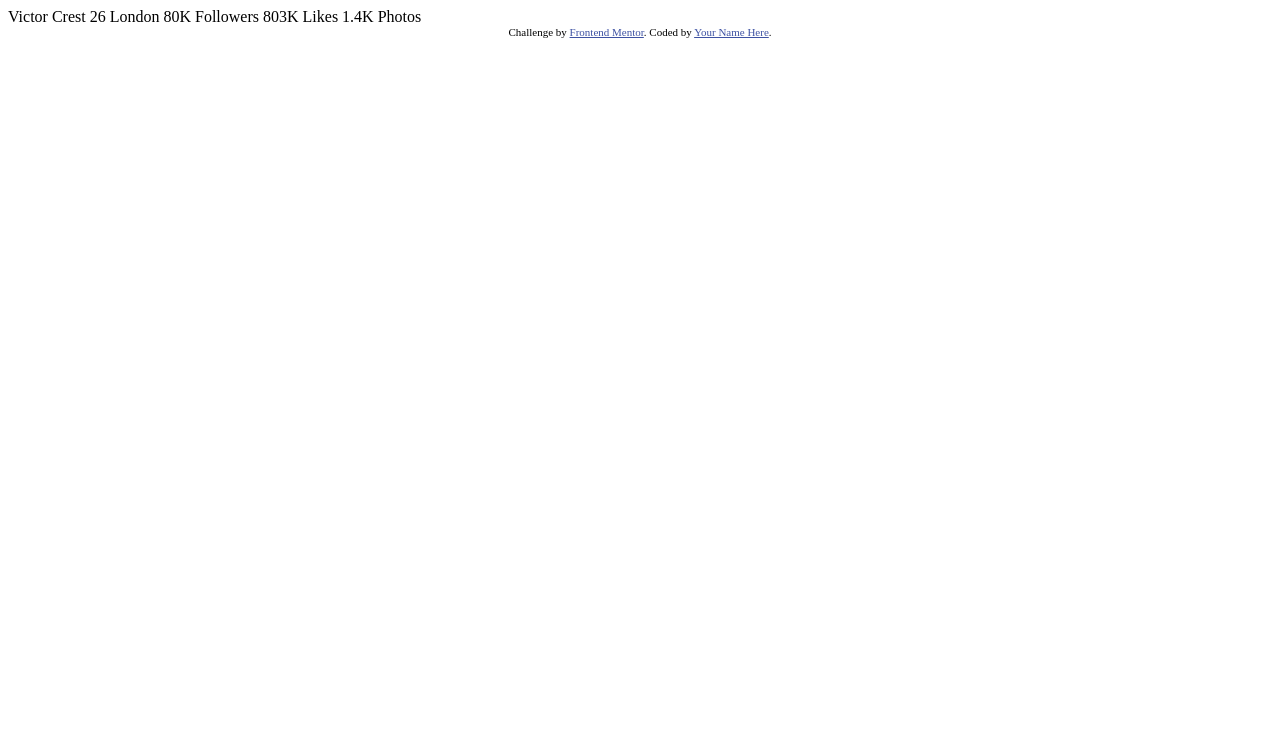
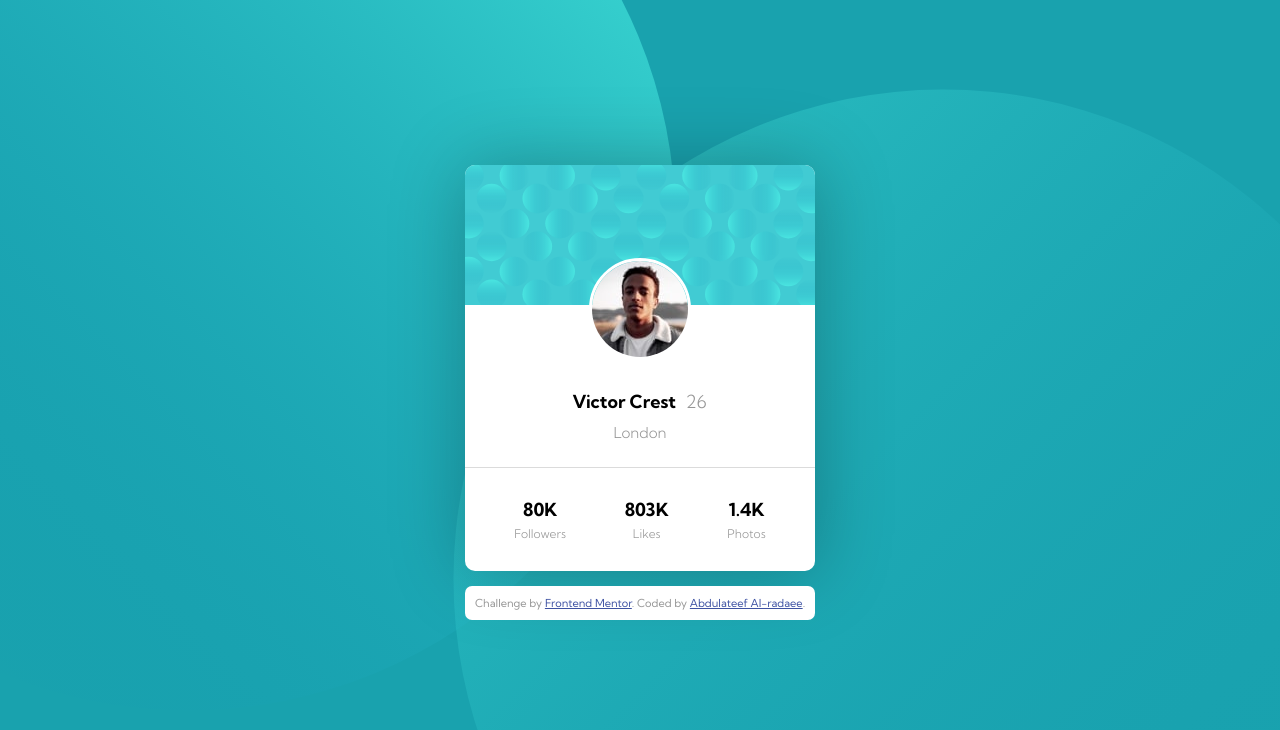
Before and after one commit to Abdulateef-Muhammad/card-profile-frontend-mentor, a plain HTML site: page index.html in a window 1280 px wide. Drawn offline with Linux system fonts and the light colour scheme.

Commit message:
finish my first challenge on Frontend Mentor

```diff
--- /dev/null
+++ b/css/style.css
@@ -0,0 +1,115 @@
+@import url("https://fonts.googleapis.com/css2?family=Kumbh+Sans:wght@300;400;700&display=swap");
+
+/* common Styling */
+* {
+  margin: 0;
+  padding: 0;
+  box-sizing: border-box;
+}
+
+.responsive-img {
+  width: 100%;
+  height: auto;
+}
+
+/* flexBox classes */
+.flex {
+  display: flex;
+}
+
+.flex__justify-content--center {
+  justify-content: center;
+}
+
+.flex__align-items--center {
+  align-items: center;
+}
+
+.flex__direction--column {
+  flex-direction: column;
+}
+
+.flex__justify-content--space-around {
+  justify-content: space-around;
+}
+
+.divider {
+  border-top: 0.1px solid hsl(0, 0%, 86%);
+}
+/* Custom Style */
+
+body {
+  font-family: "Kumbh Sans", "Segoe UI", Tahoma, Geneva, Verdana, sans-serif;
+}
+
+.container {
+  background-color: hsl(185, 75%, 39%);
+  background-image: url("../images/bg-pattern-top.svg"),
+    url("../images/bg-pattern-bottom.svg");
+  background-position: left -100% top 150%, right -50% bottom 150%;
+  background-repeat: no-repeat, no-repeat;
+  height: 100vh;
+}
+
+.card {
+  font-size: 18px;
+  font-weight: 300;
+  background-color: white;
+  border-radius: 10px;
+  overflow: hidden;
+  box-shadow: 1px 1px 76px rgb(0 0 0 / 27%);
+}
+
+.photo {
+  margin-top: -15%;
+  text-align: center;
+}
+
+.photo__img {
+  border-radius: 50%;
+  border: 3px solid white;
+  display: block;
+}
+
+.profile__width--150 {
+  width: 150px;
+}
+.padding--2-5 {
+  padding: 2.5px;
+}
+
+.padding--5 {
+  padding: 5px;
+}
+
+.padding--10 {
+  padding: 10px;
+}
+
+.padding--15 {
+  padding: 10px;
+}
+
+.padding--20 {
+  padding: 20px;
+}
+
+.font-weight--400 {
+  font-weight: 400;
+}
+
+.font-weight--700 {
+  font-weight: 700;
+}
+
+.color--hsl-darkgray {
+  color: hsl(0, 0%, 59%);
+}
+
+.stat-info__figure-label {
+  font-size: 12px;
+}
+
+.profile__city {
+  font-size: 15px;
+}
--- a/index.html
+++ b/index.html
@@ -1,35 +1,84 @@
 <!DOCTYPE html>
 <html lang="en">
+
 <head>
   <meta charset="UTF-8">
-  <meta name="viewport" content="width=device-width, initial-scale=1.0"> <!-- displays site properly based on user's device -->
+  <meta name="viewport" content="width=device-width, initial-scale=1.0">
+  <!-- displays site properly based on user's device -->
 
   <link rel="icon" type="image/png" sizes="32x32" href="./images/favicon-32x32.png">
+
+  <link rel="stylesheet" href="./css/style.css">
+  <!-- the main style file -->
 
   <title>Frontend Mentor | Profile card component</title>
 
   <!-- Feel free to remove these styles or customise in your own stylesheet 👍 -->
   <style>
-    .attribution { font-size: 11px; text-align: center; }
-    .attribution a { color: hsl(228, 45%, 44%); }
+    .attribution {
+      font-size: 11px;
+      text-align: center;
+      background-color: white;
+      border-radius: 7px;
+      margin: 15px 0;
+      color: hsl(0, 0%, 59%);
+    }
+
+    .attribution a {
+      color: hsl(228, 45%, 44%);
+    }
   </style>
 </head>
+
 <body>
-  Victor Crest
-  26
-  London
-
-  80K
-  Followers
-
-  803K
-  Likes
-
-  1.4K
-  Photos
-  <div class="attribution">
-    Challenge by <a href="https://www.frontendmentor.io?ref=challenge" target="_blank">Frontend Mentor</a>.
-    Coded by <a href="#">Your Name Here</a>.
+  <div class="container flex flex__direction--column flex__align-items--center flex__justify-content--center">
+    <div class="card">
+      <section class="cover">
+        <img src="./images/bg-pattern-card.svg" alt="cover image" class="cover__img responsive-img">
+      </section>
+      <section class="photo flex flex__justify-content--center">
+        <div>
+          <img src="./images/image-victor.jpg" alt="profile image" class="photo__img responsive-img">
+        </div>
+      </section>
+      <section class="profile padding--20">
+        <div class="profile-info flex flex__direction--column flex__align-items--center padding--2-5">
+          <p class="prfile font-size--18 flex flex profile__width--150 padding--2-5">
+            <span class="profile__name padding--5 font-weight--700">Victor Crest</span>
+            <span class="profile__age padding--5 color--hsl-darkgray">26</span>
+          </p>
+          <p class="profile font-size--18 flex padding--2-5">
+            <span class="profile__city color--hsl-darkgray">London</span>
+          </p>
+        </div>
+      </section>
+      <div class="divider"></div>
+      <section class="more-info flex flex__justify-content--space-around padding--20">
+        <div class="stat padding--5">
+          <p class="stat-info flex flex__direction--column flex__align-items--center padding--2-5">
+            <span class="stat-info__figure font-weight--700 padding--2-5">80K</span>
+            <span class="stat-info__figure-label color--hsl-darkgray padding--2-5">Followers</span>
+          </p>
+        </div>
+        <div class="stat padding--5">
+          <p class="stat-info flex flex__direction--column flex__align-items--center padding--2-5">
+            <span class="stat-info__figure font-weight--700 padding--2-5">803K</span>
+            <span class="stat-info__figure-label color--hsl-darkgray padding--2-5">Likes</span>
+          </p>
+        </div>
+        <div class="stat padding--5">
+          <p class="stat-info flex flex__direction--column flex__align-items--center padding--2-5">
+            <span class="stat-info__figure font-weight--700 padding--2-5">1.4K</span>
+            <span class="stat-info__figure-label color--hsl-darkgray padding--2-5">Photos</span>
+          </p>
+        </div>
+      </section>
+    </div>
+    <div class="attribution padding--10">
+      Challenge by <a href="https://www.frontendmentor.io?ref=challenge" target="_blank">Frontend Mentor</a>.
+      Coded by <a href="#">Abdulateef Al-radaee</a>.
+    </div>
   </div>
 </body>
+
 </html>
```
